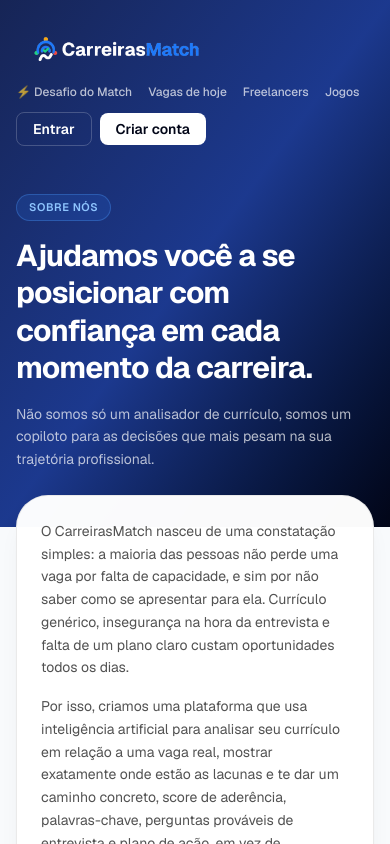
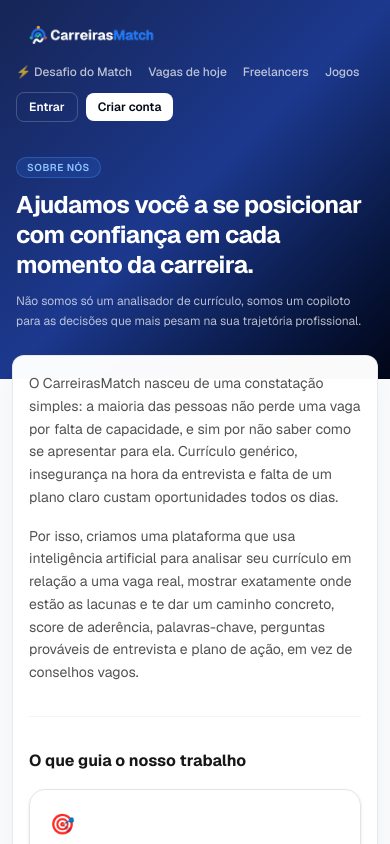
Before and after one commit to amandaleandro/carreirasmatch, a Next.js app: page /sobre in a window 390 px wide. Shown: the top 844 px of the page. Built offline with nearby package versions, Linux system fonts and the light colour scheme; no server answers.

Commit message:
fix: melhora responsividade mobile em mentorias, cursos e paginacao
Ajusta ContentPage (header/logo/hero), filtros de area em chips com
scroll horizontal, VideoCard, Pagination e o form de busca de cursos
gratuitos para telas pequenas (fontes, paddings e touch targets).

```diff
--- a/src/app/cursos-gratuitos/page.tsx
+++ b/src/app/cursos-gratuitos/page.tsx
@@ -64,12 +64,12 @@ export default async function FreeCoursesPage({
   return (
     <ContentPage eyebrow="Qualificação" title="Cursos gratuitos verificados" description="Escolha uma área e encontre cursos gratuitos para fortalecer seu currículo." wide>
       <form className="grid gap-3 rounded-2xl border border-neutral-200 p-4 dark:border-neutral-800 sm:grid-cols-[1fr_1fr_auto]">
-        <input name="q" defaultValue={q} placeholder="Curso, habilidade ou instituição" className="rounded-xl border bg-transparent px-3 py-2.5 text-sm dark:border-neutral-700" />
-        <select name="area" defaultValue={area} className="rounded-xl border bg-transparent px-3 py-2.5 text-sm dark:border-neutral-700">
-          <option value="">Todas as áreas</option>
-          {areas.map((item) => <option key={item.area} value={item.area}>{item.area}</option>)}
+        <input name="q" defaultValue={q} placeholder="Curso, habilidade ou instituição" className="rounded-xl border bg-transparent px-3 py-2.5 text-sm dark:border-neutral-700 dark:bg-neutral-900 text-neutral-800 dark:text-neutral-100" />
+        <select name="area" defaultValue={area} className="rounded-xl border bg-transparent px-3 py-2.5 text-sm dark:border-neutral-700 dark:bg-neutral-900 text-neutral-800 dark:text-neutral-100">
+          <option value="" className="dark:bg-neutral-900">Todas as áreas</option>
+          {areas.map((item) => <option key={item.area} value={item.area} className="dark:bg-neutral-900">{item.area}</option>)}
         </select>
-        <button className="rounded-xl bg-blue-600 px-5 py-2.5 text-sm font-semibold text-white">Buscar</button>
+        <button className="rounded-xl bg-blue-600 px-5 py-2.5 text-sm font-semibold text-white cursor-pointer">Buscar</button>
       </form>
 
       {/* Seção de Destaques / Patrocinados */}
--- a/src/app/mentorias/page.tsx
+++ b/src/app/mentorias/page.tsx
@@ -47,10 +47,10 @@ export default async function MentoriasPage({
       wide
     >
       {areas.length > 0 && (
-        <div className="flex flex-wrap gap-2">
+        <div className="-mx-1 flex gap-2 overflow-x-auto px-1 pb-2 sm:flex-wrap sm:overflow-visible">
           <a
             href="/mentorias"
-            className={`rounded-full border px-4 py-1.5 text-sm font-medium ${area === "" ? "border-blue-600 bg-blue-600 text-white" : "border-neutral-300 dark:border-neutral-700"}`}
+            className={`shrink-0 rounded-full border px-3.5 py-1.5 text-xs sm:text-sm font-medium transition-colors ${area === "" ? "border-blue-600 bg-blue-600 text-white" : "border-neutral-300 dark:border-neutral-700 hover:border-neutral-400"}`}
           >
             Todas
           </a>
@@ -58,7 +58,7 @@ export default async function MentoriasPage({
             <a
               key={item.area}
               href={`/mentorias?area=${encodeURIComponent(item.area)}`}
-              className={`rounded-full border px-4 py-1.5 text-sm font-medium ${area === item.area ? "border-blue-600 bg-blue-600 text-white" : "border-neutral-300 dark:border-neutral-700"}`}
+              className={`shrink-0 rounded-full border px-3.5 py-1.5 text-xs sm:text-sm font-medium transition-colors ${area === item.area ? "border-blue-600 bg-blue-600 text-white" : "border-neutral-300 dark:border-neutral-700 hover:border-neutral-400"}`}
             >
               {item.area}
             </a>
--- a/src/components/Pagination.tsx
+++ b/src/components/Pagination.tsx
@@ -26,11 +26,11 @@ export function Pagination({
   const nextPage = Math.min(totalPages, page + 1);
 
   return (
-    <div className="flex items-center justify-center gap-2">
+    <div className="flex items-center justify-center gap-1.5 sm:gap-2">
       <Link
         href={buildHref(prevPage)}
         aria-disabled={page === 1}
-        className={`rounded-md border border-neutral-300 dark:border-neutral-700 px-3 py-2 text-sm font-medium transition-colors ${
+        className={`rounded-lg border border-neutral-300 dark:border-neutral-700 px-2.5 sm:px-3 py-1.5 sm:py-2 text-xs sm:text-sm font-medium transition-colors ${
           page === 1
             ? "pointer-events-none opacity-40"
             : "hover:bg-neutral-100 dark:hover:bg-neutral-800"
@@ -38,13 +38,13 @@ export function Pagination({
       >
         Anterior
       </Link>
-      <span className="text-sm text-neutral-600 dark:text-neutral-400 px-2">
+      <span className="text-xs sm:text-sm text-neutral-600 dark:text-neutral-400 px-1 sm:px-2 whitespace-nowrap">
         Página {page} de {totalPages}
       </span>
       <Link
         href={buildHref(nextPage)}
         aria-disabled={page === totalPages}
-        className={`rounded-md border border-neutral-300 dark:border-neutral-700 px-3 py-2 text-sm font-medium transition-colors ${
+        className={`rounded-lg border border-neutral-300 dark:border-neutral-700 px-2.5 sm:px-3 py-1.5 sm:py-2 text-xs sm:text-sm font-medium transition-colors ${
           page === totalPages
             ? "pointer-events-none opacity-40"
             : "hover:bg-neutral-100 dark:hover:bg-neutral-800"
--- a/src/components/content-page.tsx
+++ b/src/components/content-page.tsx
@@ -29,11 +29,11 @@ export function ContentPage({
   const maxWidthClassName = wide ? "max-w-4xl" : "max-w-3xl";
 
   return (
-    <div className="w-full">
+    <div className="w-full overflow-x-hidden">
       <div className="bg-gradient-to-br from-blue-950 via-blue-900 to-slate-950">
-        <header className="public-header max-w-7xl mx-auto px-4 md:px-8 py-6 flex flex-wrap items-center justify-between gap-3">
+        <header className="public-header max-w-7xl mx-auto px-4 md:px-8 py-4 sm:py-6 flex flex-wrap items-center justify-between gap-3">
           <Link href="/">
-            <BrandLogo heightClassName="h-12 sm:h-14" onDark />
+            <BrandLogo heightClassName="h-9 sm:h-12 md:h-14" onDark />
           </Link>
           {!hideNav && <PublicNav onDark />}
           <div className="flex items-center gap-2">
@@ -50,14 +50,14 @@ export function ContentPage({
             )}
             <Link
               href={backHref ?? "/login"}
-              className="rounded-lg border border-white/20 px-4 py-1.5 text-sm font-semibold text-white hover:bg-white/10 transition-colors whitespace-nowrap"
+              className="rounded-lg border border-white/20 px-3 sm:px-4 py-1.5 text-xs sm:text-sm font-semibold text-white hover:bg-white/10 transition-colors whitespace-nowrap"
             >
               {backLabel ?? "Entrar"}
             </Link>
             {!backHref && (
               <Link
                 href="/register"
-                className="rounded-lg bg-white px-4 py-1.5 text-sm font-semibold text-slate-950 hover:bg-blue-50 transition-colors whitespace-nowrap"
+                className="rounded-lg bg-white px-3 sm:px-4 py-1.5 text-xs sm:text-sm font-semibold text-slate-950 hover:bg-blue-50 transition-colors whitespace-nowrap"
               >
                 Criar conta
               </Link>
@@ -65,23 +65,23 @@ export function ContentPage({
           </div>
         </header>
 
-        <div className={`${maxWidthClassName} mx-auto px-4 md:px-8 pt-6 pb-14 md:pt-10 md:pb-20`}>
-          <span className="inline-flex items-center gap-1.5 text-[11px] font-semibold uppercase tracking-wider rounded-full px-3 py-1 mb-4 bg-blue-500/15 text-blue-300 border border-blue-400/30">
+        <div className={`${maxWidthClassName} mx-auto px-4 sm:px-6 md:px-8 pt-4 pb-12 sm:pt-6 sm:pb-14 md:pt-10 md:pb-20`}>
+          <span className="inline-flex items-center gap-1.5 text-[10px] sm:text-[11px] font-semibold uppercase tracking-wider rounded-full px-2.5 sm:px-3 py-0.5 sm:py-1 mb-3 sm:mb-4 bg-blue-500/15 text-blue-300 border border-blue-400/30">
             {eyebrow}
           </span>
-          <h1 className="text-3xl md:text-4xl font-bold tracking-tight text-white leading-tight">
+          <h1 className="text-2xl sm:text-3xl md:text-4xl font-bold tracking-tight text-white leading-tight">
             {title}
           </h1>
           {description && (
-            <p className="text-white/70 mt-4 max-w-xl text-sm md:text-base leading-relaxed">
+            <p className="text-white/70 mt-3 sm:mt-4 max-w-xl text-xs sm:text-sm md:text-base leading-relaxed">
               {description}
             </p>
           )}
         </div>
       </div>
 
-      <main className={`${maxWidthClassName} mx-auto px-4 md:px-8 -mt-8 md:-mt-10 pb-16 md:pb-20 relative z-10`}>
-        <div className="rounded-[2rem] border border-neutral-200/80 dark:border-neutral-800 bg-white/98 dark:bg-neutral-950/98 p-6 md:p-10 shadow-xl shadow-slate-900/5">
+      <main className={`${maxWidthClassName} mx-auto px-3 sm:px-6 md:px-8 -mt-6 sm:-mt-8 md:-mt-10 pb-12 sm:pb-16 md:pb-20 relative z-10`}>
+        <div className="rounded-xl sm:rounded-2xl md:rounded-[2rem] border border-neutral-200/80 dark:border-neutral-800 bg-white/98 dark:bg-neutral-950/98 p-4 sm:p-6 md:p-10 shadow-xl shadow-slate-900/5">
           {children}
         </div>
       </main>
```
Also changed, not shown: src/components/video-card.tsx (+11 -9 lines).
